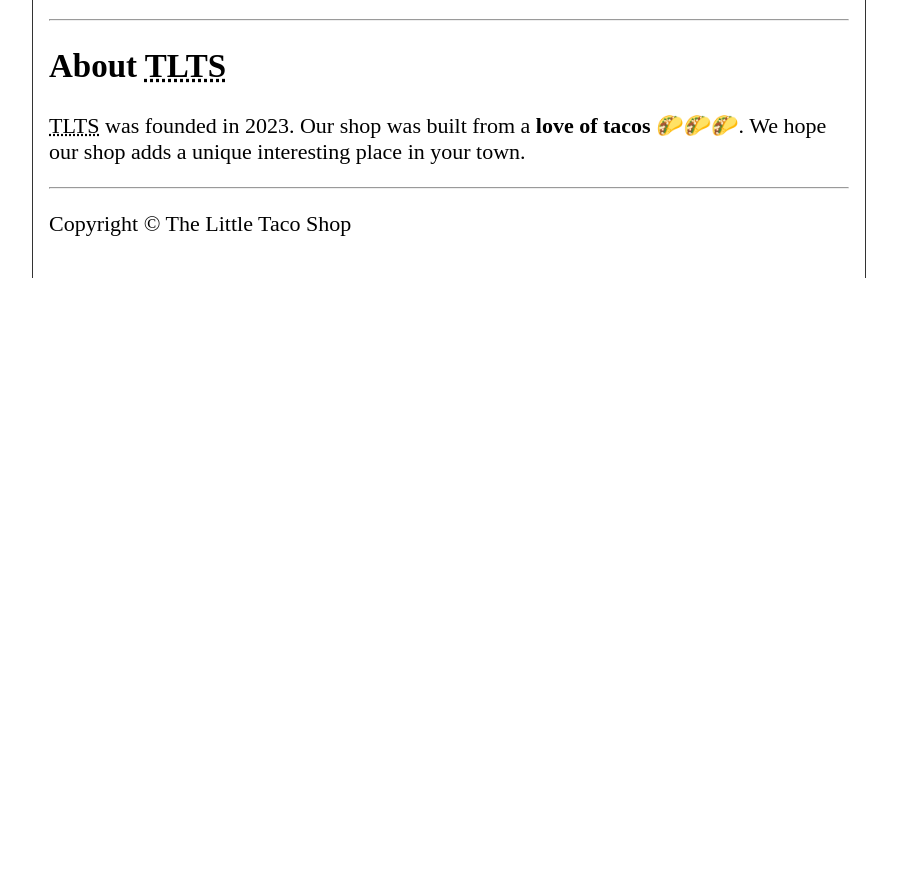
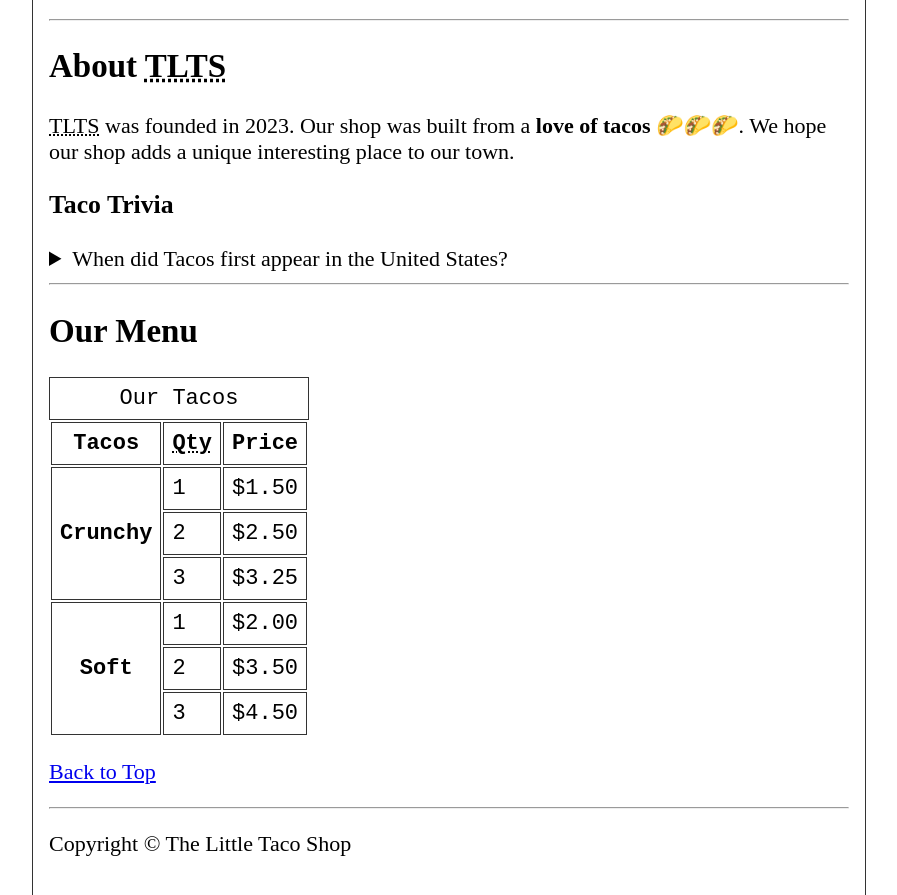
Before and after one commit to theS3Interdev/taco-shop-website, a website built with Vite: page index.html in a window 1280 px wide. Shown: the part 554-1449 px from the top of the page, without its empty margins (191-1088 px from the left). Before the commit the page ends 832 px from the top, so only its background shows below. Built offline with nearby package versions, Linux system fonts and the light colour scheme.

Commit message:
feat: home page content section

```diff
--- a/index.html
+++ b/index.html
@@ -53,12 +53,84 @@
 				<section>
 					<h2>About <abbr title="The Little Taco Shop">TLTS</abbr></h2>
 					<p>
-						<abbr title="The Little Taco Shop">TLTS</abbr> was founded in 2023. Our shop
-						was built from a <strong>love of tacos</strong> 🌮🌮🌮. We hope our shop adds
-						a unique interesting place in your town.
+						<abbr title="The Little Taco Shop">TLTS</abbr> was founded in
+						<time datetime="2023">2023</time>. Our shop was built from a
+						<strong>love of tacos</strong> 🌮🌮🌮. We hope our shop adds a unique
+						interesting place to our town.
 					</p>
+
+					<aside>
+						<h3>Taco Trivia</h3>
+						<details>
+							<summary>When did Tacos first appear in the United States?</summary>
+							<p>
+								Jeffery M. Pilcher, taco historian and professor of history at the
+								University of Minnesota, says the earliest mention of tacos in the United
+								States are in a newspaper from <time datetime="1905">1905</time>. (Source:
+								<cite>
+									<a
+										href="https://www.smithsonianmag.com/arts-culture/where-did-the-taco-come-from-81228162/"
+										target="_blank"
+										>Smithsonian Magazine</a
+									></cite
+								>)
+							</p>
+						</details>
+					</aside>
 				</section>
 			</article>
+
+			<hr />
+
+			<article id="menu">
+				<section>
+					<h2>Our Menu</h2>
+					<table>
+						<caption>
+							Our Tacos
+						</caption>
+						<thead>
+							<tr>
+								<th>Tacos</th>
+								<th scope="col"><abbr title="Quantity">Qty</abbr></th>
+								<th scope="col">Price</th>
+							</tr>
+						</thead>
+						<tbody>
+							<tr>
+								<th scope="row" rowspan="3">Crunchy</th>
+								<td>1</td>
+								<td>$1.50</td>
+							</tr>
+							<tr>
+								<td>2</td>
+								<td>$2.50</td>
+							</tr>
+							<tr>
+								<td>3</td>
+								<td>$3.25</td>
+							</tr>
+							<tr>
+								<th scope="row" rowspan="3">Soft</th>
+								<td>1</td>
+								<td>$2.00</td>
+							</tr>
+							<tr>
+								<td>2</td>
+								<td>$3.50</td>
+							</tr>
+							<tr>
+								<td>3</td>
+								<td>$4.50</td>
+							</tr>
+						</tbody>
+					</table>
+				</section>
+			</article>
+
+			<p>
+				<a href="#">Back to Top</a>
+			</p>
 		</main>
 
 		<hr />
```
Also changed, not shown: contact.html (+38 -2 lines).
